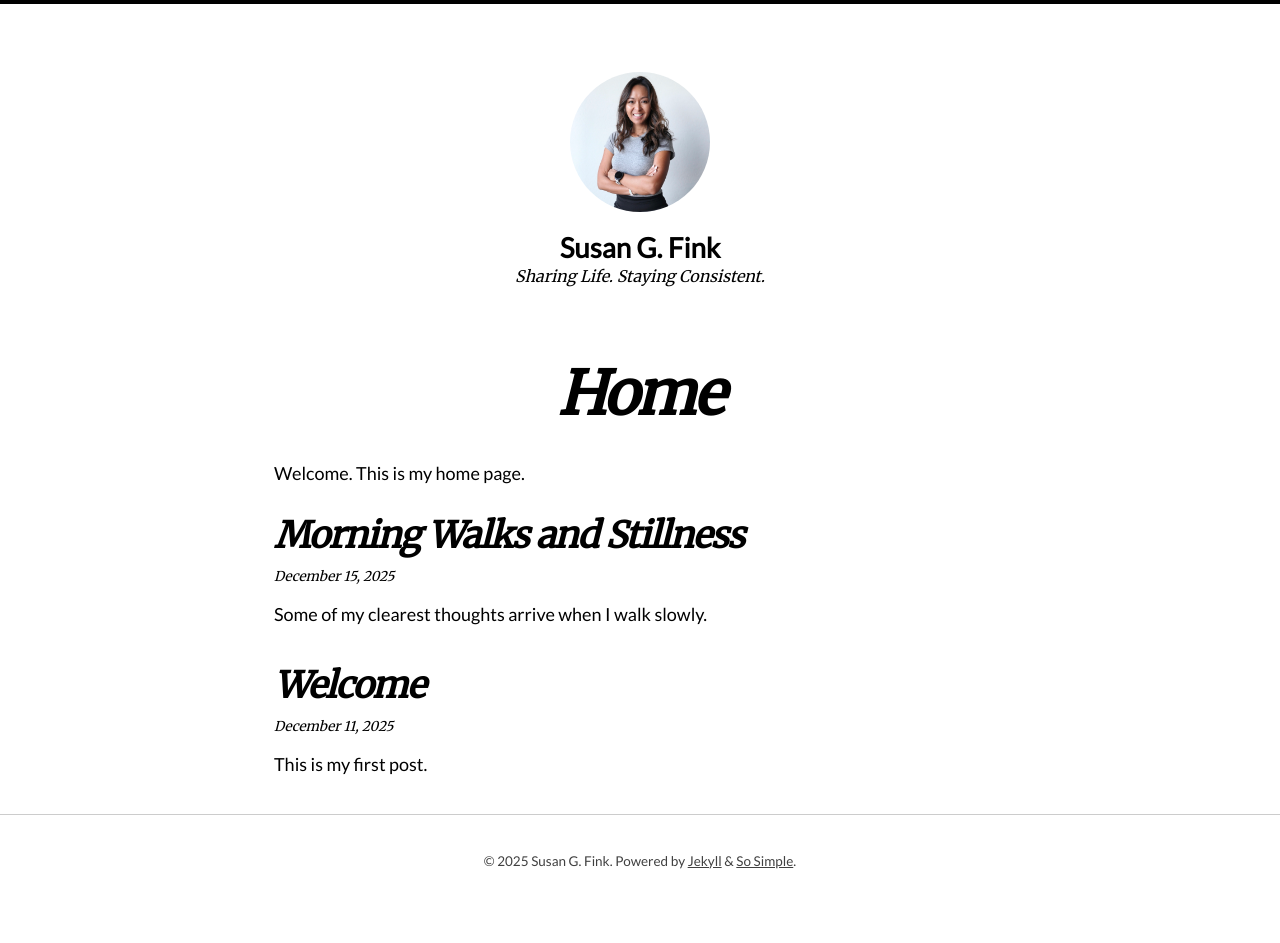
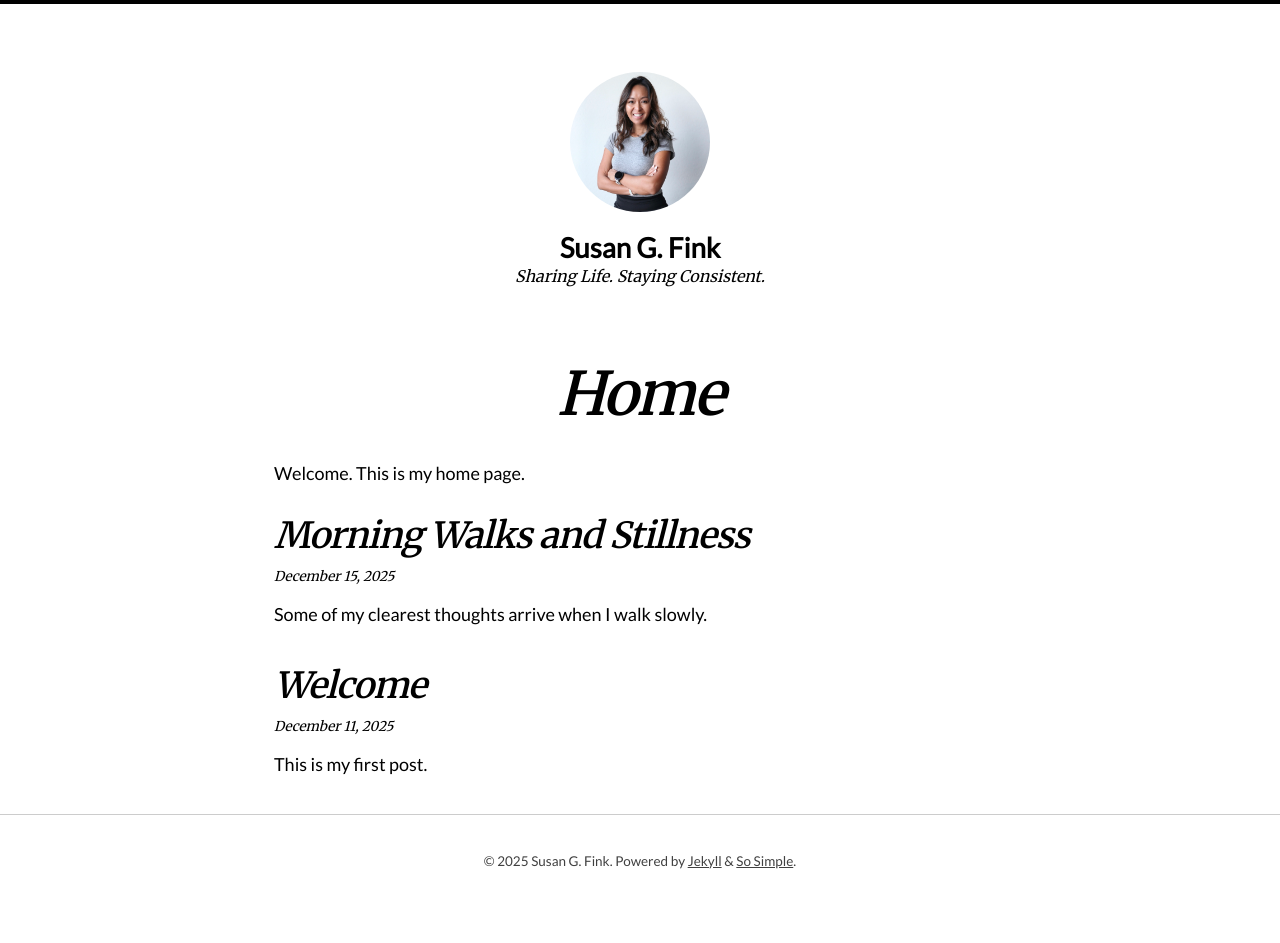
Before and after one commit to susangfink/site, a Jekyll site: the page built from index.md, in a window 1280 px wide. Built offline with Jekyll 4.4.1, drawn with Linux system fonts in a browser that asks for light colours; nearby versions of some CDN libraries.

Commit message:
Update head.html

```diff
--- a/_includes/head.html
+++ b/_includes/head.html
@@ -26,7 +26,7 @@
 
 <link rel="preconnect" href="https://fonts.googleapis.com">
 <link rel="preconnect" href="https://fonts.gstatic.com" crossorigin>
-<link href="https://fonts.googleapis.com/css2?family=Merriweather:ital,wght@0,400;500;600&family=Lato:wght@300;400;500&display=swap" rel="stylesheet">
+<link href="https://fonts.googleapis.com/css2?family=Merriweather:ital,wght@0,400;0,500;0,600&family=Lato:wght@300;400;500&display=swap" rel="stylesheet">
 
 <link rel="stylesheet" href="{{ "/assets/css/main.css" | relative_url }}">
 
```
